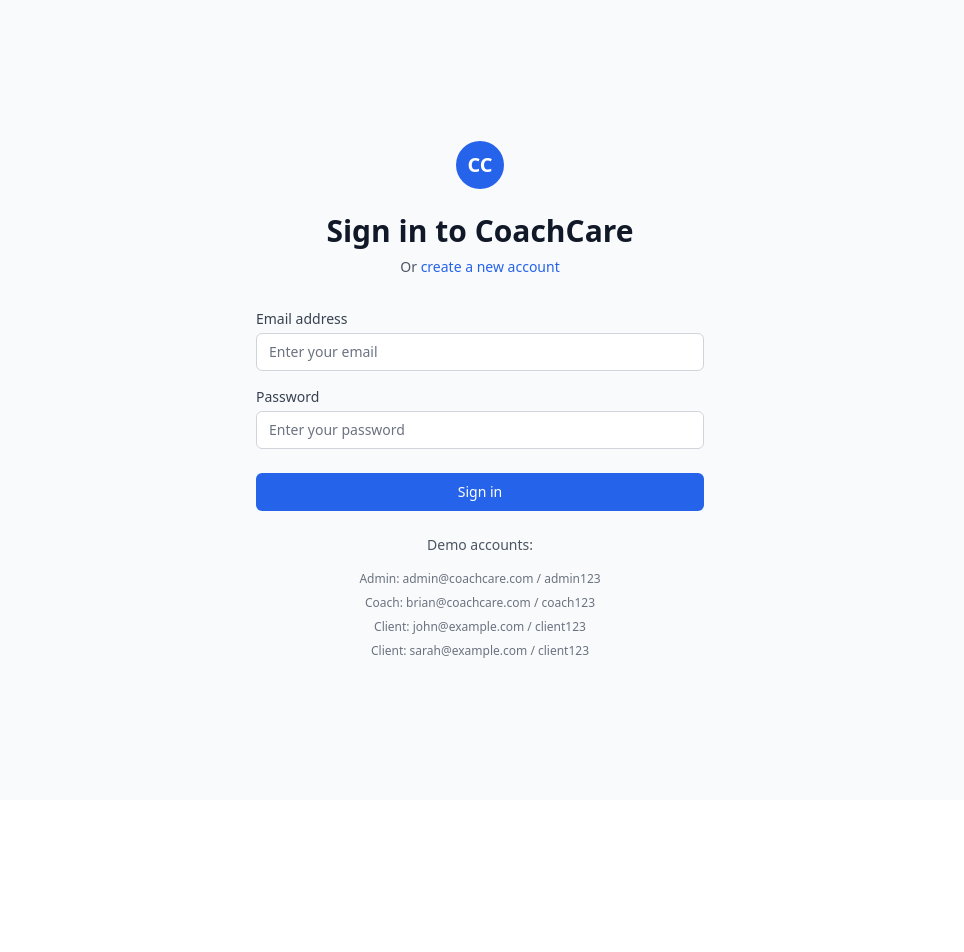
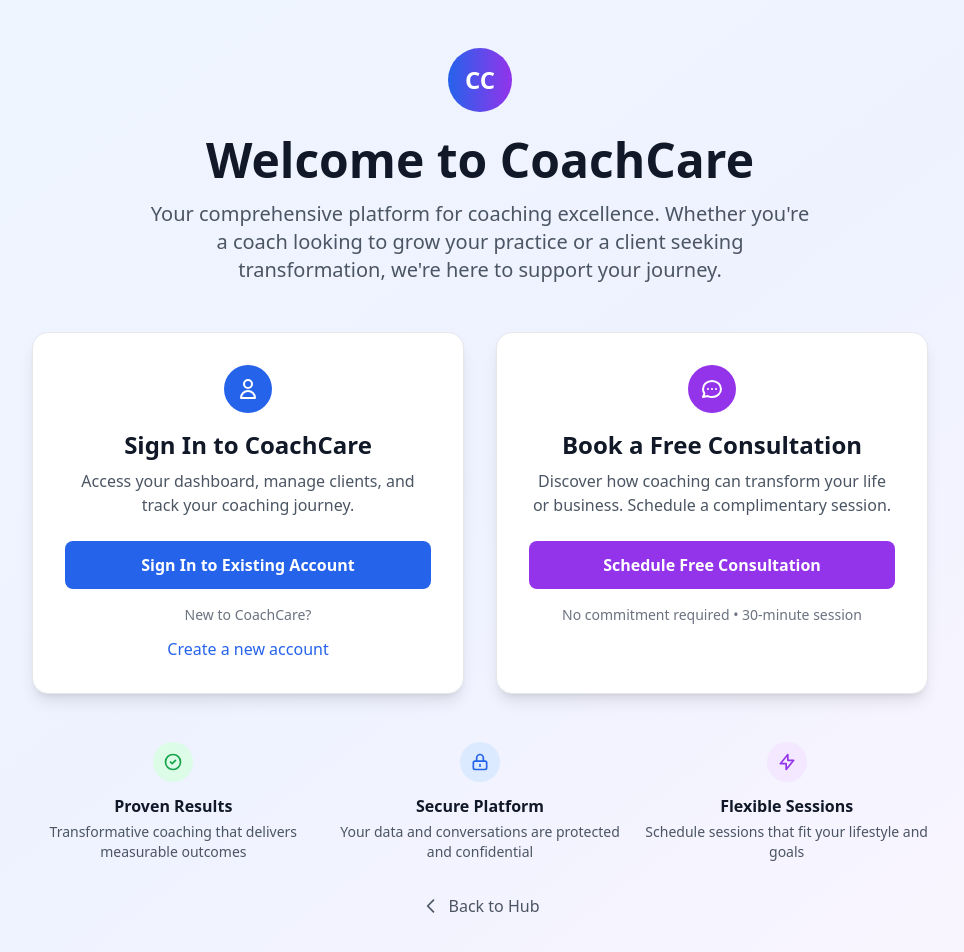
Before and after one commit to bccquedog/nowindowshopping, a React (Create React App) app: page /coachcare in a window 1280 px wide. Shown: the top 952 px of the page, without its empty margins (160-1124 px from the left). Before the commit the page ends 800 px from the top, so only its background shows below. Built offline with nearby package versions, Linux system fonts and the light colour scheme.

Commit message:
Add CoachCare landing page with sign-in and consultation booking options

```diff
--- a/src/coachcare/CoachCareApp.tsx
+++ b/src/coachcare/CoachCareApp.tsx
@@ -5,6 +5,7 @@
 import { AdminPortal } from './components/AdminPortal';
 import { CoachPortal } from './components/CoachPortal';
 import { ClientPortal } from './components/ClientPortal';
+import { CoachCareLanding } from './components/CoachCareLanding';
 
 const CoachCareContent: React.FC = () => {
   const { user, isLoading } = useAuth();
@@ -13,10 +14,12 @@
     return <LoadingScreen />;
   }
 
+  // Show landing page if no user is logged in
   if (!user) {
-    return <LoginScreen />;
+    return <CoachCareLanding />;
   }
 
+  // Show appropriate portal based on user role
   switch (user.role) {
     case 'admin':
       return <AdminPortal />;
@@ -25,7 +28,7 @@
     case 'client':
       return <ClientPortal />;
     default:
-      return <LoginScreen />;
+      return <CoachCareLanding />;
   }
 };
 
--- /dev/null
+++ b/src/coachcare/components/CoachCareLanding.tsx
@@ -0,0 +1,150 @@
+import React, { useState } from 'react';
+import { Link } from 'react-router-dom';
+import { LoginScreen } from './LoginScreen';
+
+export const CoachCareLanding: React.FC = () => {
+  const [showLogin, setShowLogin] = useState(false);
+
+  // If user wants to login, show the full login screen
+  if (showLogin) {
+    return <LoginScreen />;
+  }
+
+  return (
+    <div className="min-h-screen bg-gradient-to-br from-blue-50 via-indigo-50 to-purple-50 dark:from-blue-900 dark:via-indigo-900 dark:to-purple-900 flex items-center justify-center py-12 px-4 sm:px-6 lg:px-8">
+      <div className="max-w-4xl w-full">
+        {/* Header */}
+        <div className="text-center mb-12">
+          <div className="mx-auto h-16 w-16 bg-gradient-to-r from-blue-600 to-purple-600 rounded-full flex items-center justify-center mb-6">
+            <span className="text-white text-2xl font-bold">CC</span>
+          </div>
+          <h1 className="text-4xl md:text-5xl font-bold text-gray-900 dark:text-white mb-4">
+            Welcome to CoachCare
+          </h1>
+          <p className="text-xl text-gray-600 dark:text-gray-300 max-w-2xl mx-auto">
+            Your comprehensive platform for coaching excellence. Whether you're a coach looking to grow your practice or a client seeking transformation, we're here to support your journey.
+          </p>
+        </div>
+
+        {/* Main Options */}
+        <div className="grid md:grid-cols-2 gap-8 mb-12">
+          {/* Sign In Option */}
+          <div className="bg-white dark:bg-gray-800 rounded-2xl shadow-lg p-8 border border-gray-200 dark:border-gray-700">
+            <div className="text-center mb-6">
+              <div className="mx-auto h-12 w-12 bg-blue-600 rounded-full flex items-center justify-center mb-4">
+                <svg className="w-6 h-6 text-white" fill="none" stroke="currentColor" viewBox="0 0 24 24">
+                  <path strokeLinecap="round" strokeLinejoin="round" strokeWidth={2} d="M16 7a4 4 0 11-8 0 4 4 0 018 0zM12 14a7 7 0 00-7 7h14a7 7 0 00-7-7z" />
+                </svg>
+              </div>
+              <h2 className="text-2xl font-bold text-gray-900 dark:text-white mb-2">
+                Sign In to CoachCare
+              </h2>
+              <p className="text-gray-600 dark:text-gray-400">
+                Access your dashboard, manage clients, and track your coaching journey.
+              </p>
+            </div>
+
+            <div className="space-y-4">
+              <button
+                onClick={() => setShowLogin(true)}
+                className="w-full bg-blue-600 hover:bg-blue-700 text-white font-semibold py-3 px-6 rounded-lg transition-colors"
+              >
+                Sign In to Existing Account
+              </button>
+
+              <div className="text-center">
+                <p className="text-sm text-gray-500 dark:text-gray-400 mb-3">
+                  New to CoachCare?
+                </p>
+                <button
+                  onClick={() => setShowLogin(true)}
+                  className="text-blue-600 dark:text-blue-400 hover:text-blue-800 dark:hover:text-blue-300 font-medium"
+                >
+                  Create a new account
+                </button>
+              </div>
+            </div>
+          </div>
+
+          {/* Consultation Option */}
+          <div className="bg-white dark:bg-gray-800 rounded-2xl shadow-lg p-8 border border-gray-200 dark:border-gray-700">
+            <div className="text-center mb-6">
+              <div className="mx-auto h-12 w-12 bg-purple-600 rounded-full flex items-center justify-center mb-4">
+                <svg className="w-6 h-6 text-white" fill="none" stroke="currentColor" viewBox="0 0 24 24">
+                  <path strokeLinecap="round" strokeLinejoin="round" strokeWidth={2} d="M8 12h.01M12 12h.01M16 12h.01M21 12c0 4.418-4.03 8-9 8a9.863 9.863 0 01-4.255-.949L3 20l1.395-3.72C3.512 15.042 3 13.574 3 12c0-4.418 4.03-8 9-8s9 3.582 9 8z" />
+                </svg>
+              </div>
+              <h2 className="text-2xl font-bold text-gray-900 dark:text-white mb-2">
+                Book a Free Consultation
+              </h2>
+              <p className="text-gray-600 dark:text-gray-400">
+                Discover how coaching can transform your life or business. Schedule a complimentary session.
+              </p>
+            </div>
+
+            <div className="space-y-4">
+              <Link
+                to="/booking"
+                className="block w-full bg-purple-600 hover:bg-purple-700 text-white font-semibold py-3 px-6 rounded-lg transition-colors text-center"
+              >
+                Schedule Free Consultation
+              </Link>
+
+              <div className="text-center">
+                <p className="text-sm text-gray-500 dark:text-gray-400">
+                  No commitment required • 30-minute session
+                </p>
+              </div>
+            </div>
+          </div>
+        </div>
+
+        {/* Features */}
+        <div className="grid md:grid-cols-3 gap-6 mb-8">
+          <div className="text-center">
+            <div className="mx-auto h-10 w-10 bg-green-100 dark:bg-green-900 rounded-full flex items-center justify-center mb-3">
+              <svg className="w-5 h-5 text-green-600 dark:text-green-400" fill="none" stroke="currentColor" viewBox="0 0 24 24">
+                <path strokeLinecap="round" strokeLinejoin="round" strokeWidth={2} d="M9 12l2 2 4-4m6 2a9 9 0 11-18 0 9 9 0 0118 0z" />
+              </svg>
+            </div>
+            <h3 className="font-semibold text-gray-900 dark:text-white mb-1">Proven Results</h3>
+            <p className="text-sm text-gray-600 dark:text-gray-400">Transformative coaching that delivers measurable outcomes</p>
+          </div>
+
+          <div className="text-center">
+            <div className="mx-auto h-10 w-10 bg-blue-100 dark:bg-blue-900 rounded-full flex items-center justify-center mb-3">
+              <svg className="w-5 h-5 text-blue-600 dark:text-blue-400" fill="none" stroke="currentColor" viewBox="0 0 24 24">
+                <path strokeLinecap="round" strokeLinejoin="round" strokeWidth={2} d="M12 15v2m-6 4h12a2 2 0 002-2v-6a2 2 0 00-2-2H6a2 2 0 00-2 2v6a2 2 0 002 2zm10-10V7a4 4 0 00-8 0v4h8z" />
+              </svg>
+            </div>
+            <h3 className="font-semibold text-gray-900 dark:text-white mb-1">Secure Platform</h3>
+            <p className="text-sm text-gray-600 dark:text-gray-400">Your data and conversations are protected and confidential</p>
+          </div>
+
+          <div className="text-center">
+            <div className="mx-auto h-10 w-10 bg-purple-100 dark:bg-purple-900 rounded-full flex items-center justify-center mb-3">
+              <svg className="w-5 h-5 text-purple-600 dark:text-purple-400" fill="none" stroke="currentColor" viewBox="0 0 24 24">
+                <path strokeLinecap="round" strokeLinejoin="round" strokeWidth={2} d="M13 10V3L4 14h7v7l9-11h-7z" />
+              </svg>
+            </div>
+            <h3 className="font-semibold text-gray-900 dark:text-white mb-1">Flexible Sessions</h3>
+            <p className="text-sm text-gray-600 dark:text-gray-400">Schedule sessions that fit your lifestyle and goals</p>
+          </div>
+        </div>
+
+        {/* Back to Hub */}
+        <div className="text-center">
+          <Link
+            to="/hub"
+            className="inline-flex items-center text-gray-600 dark:text-gray-400 hover:text-gray-800 dark:hover:text-gray-200 transition-colors"
+          >
+            <svg className="w-5 h-5 mr-2" fill="none" stroke="currentColor" viewBox="0 0 24 24">
+              <path strokeLinecap="round" strokeLinejoin="round" strokeWidth={2} d="M15 19l-7-7 7-7" />
+            </svg>
+            Back to Hub
+          </Link>
+        </div>
+      </div>
+    </div>
+  );
+};
```
